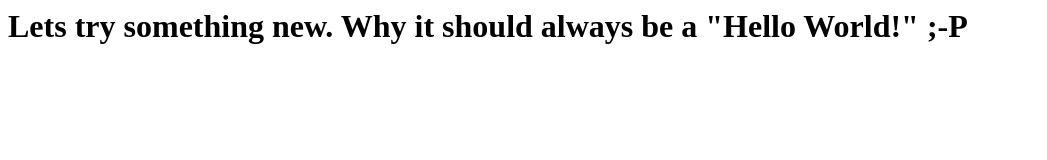
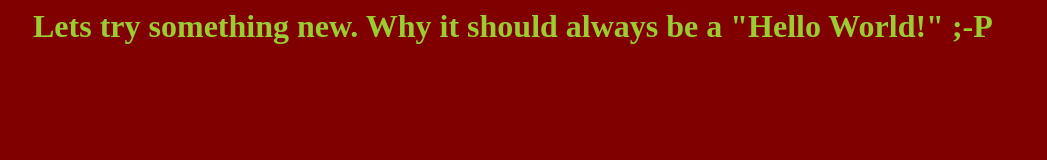
Before and after one commit to ssa1357/testmitdev, a plain HTML site: page index.html in a window 1280 px wide. Shown: the whole page, without its empty margins (0-1047 px from the left). Drawn offline with Linux system fonts and the light colour scheme.

Commit message:
adding style

```diff
--- a/index.html
+++ b/index.html
@@ -4,6 +4,7 @@
         <meta http-equiv="X-UA-Compatible">
         <meta name="viewport" content="width=device-width, initial-scale=1.0">
         <title>Document</title>
+        <link rel="stylesheet" href="./mystyles.css">
     </head>
     <body>
         <h1>Lets try something new. Why it should always be a "Hello World!" ;-P</h1>
--- /dev/null
+++ b/mystyles.css
@@ -0,0 +1,9 @@
+
+body{
+    background-color: maroon;
+}
+
+h1{
+    color: yellowgreen;
+    margin-left: 25px;
+}
```
